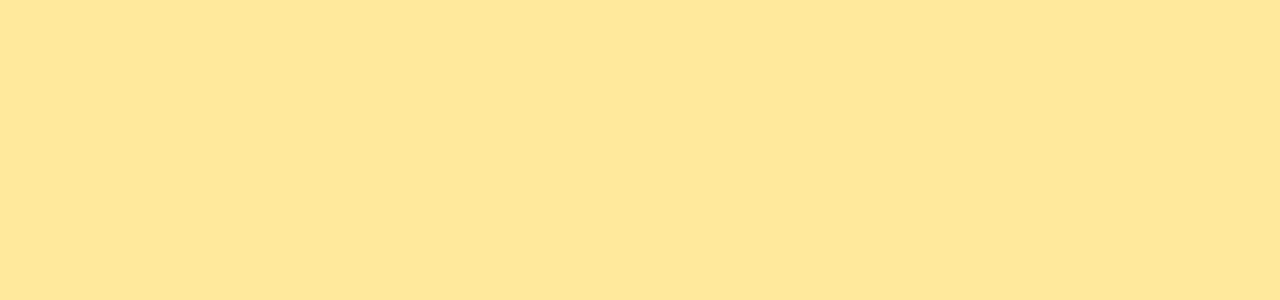
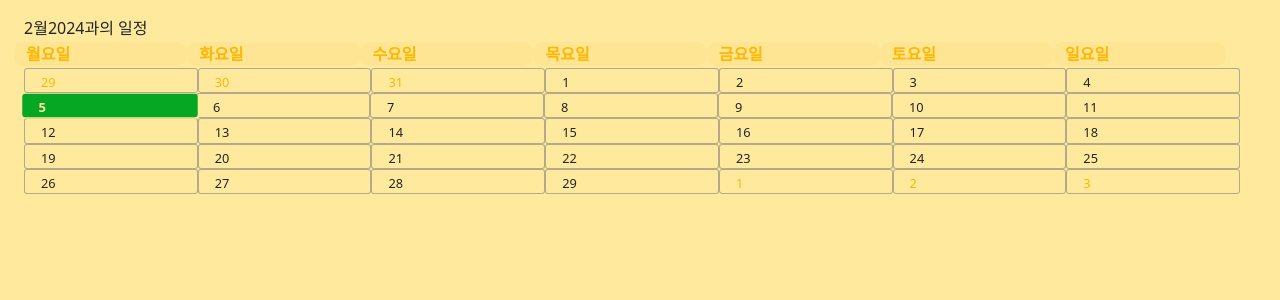
Before and after one commit to bavocadob/7lans, a React (Vite) app in the folder FRONT/7lans/: page /activity_calendar in a window 1280 px wide. Before the commit this address had no page. Shown: the top 300 px of the page. Built offline with nearby package versions, Linux system fonts and the light colour scheme; some icons are missing; a web font is replaced by a local one.

Commit message:
feat: add activityLog calendar

```diff
--- a/FRONT/7lans/src/App.jsx
+++ b/FRONT/7lans/src/App.jsx
@@ -32,6 +32,8 @@ import VolunteerGamePage from "./pages/volunteer_pages/VolunteerGamePage";
 import ChildVideoChattingPage from "./pages/child_pages/ChildVideoChattingPage";
 import ChildGamePage from "./pages/child_pages/ChildGamePage";
 import Register from "./pages/RegisterPage";
+
+import ActivityCalendar from "./components/volunteer/calendar/ActivityCalendar";
 
 // 관리자
 import AdminMainPage from "./pages/admin_pages/AdminMainPage";
@@ -72,6 +74,7 @@ function App() {
         <Route path="/whisper_letter" element={<WhisperLetter />} />
         <Route path="/volunteer_video_chatting_start" element={<VideoChattingStartPage />}/>
         <Route path="/volunteer_active_doc" element={<ActiveDoc />} />
+        <Route path="/activity_calendar" element={<ActivityCalendar />} />
         <Route path="/volunteer_whispher" element={<WhisperPage />} />
         <Route path="/volunteer_raise_egg" element={<RaiseEggPage />} />
         <Route path="/volunteer_video_chatting" element={<VideoChattingPage />}/>
--- /dev/null
+++ b/FRONT/7lans/src/components/volunteer/calendar/ActivityCalendar.jsx
@@ -0,0 +1,165 @@
+import React, { useState, useEffect } from 'react';
+import { Icon } from '@iconify/react';
+import { format, addMonths, subMonths } from 'date-fns';
+import { startOfMonth, endOfMonth, startOfWeek, endOfWeek } from 'date-fns';
+import { isSameMonth, isSameDay, addDays, parse } from 'date-fns';
+import { useNavigate } from 'react-router-dom';
+import { useDispatch, useSelector } from "react-redux";
+import axios from 'axios'
+import ReactModal from 'react-modal';
+import styled from 'styled-components';
+
+// import CommonSidePanel from '../../components/side_panels/CommonSidePanel';
+import NormalNav from '../../navs/NormalNav';
+import PostIt from '../../volunteer/post_it/PostIt';
+import SelectedPostit from '../../volunteer/post_it/SelectedPostit';
+import Modal from 'react-modal';
+import { current } from '@reduxjs/toolkit';
+
+ReactModal.setAppElement('#root');
+
+
+const RenderHeader = ({ currentMonth, prevMonth, nextMonth, child }) => {
+    return (
+        <div className="header row">
+            <div className="col col-start">
+                <span className="text">
+                    <span className="text month">
+                        {format(currentMonth, 'M')}월
+                    </span>
+                    {format(currentMonth, 'yyyy')}
+                </span>
+                <span>
+                    {child.childName}과의 일정
+                </span>
+            </div>
+            <div className="col col-end">
+                <Icon icon="bi:arrow-left-circle-fill" onClick={prevMonth} />
+                <Icon icon="bi:arrow-right-circle-fill" onClick={nextMonth} />
+            </div>
+        </div>
+    );
+};
+
+const RenderDays = () => {
+    const days = [];
+    const date = ['월요일', '화요일', '수요일', '목요일', '금요일', '토요일', '일요일'];
+
+    for (let i = 0; i < 7; i++) {
+        days.push(
+            <div className="col" key={i}>
+                {date[i]}
+            </div>,
+        );
+    }
+
+    return <div className="days row">{days}</div>;
+};
+
+
+
+const RenderCells = ({ currentMonth, selectedDate, onDateClick}) => {
+    const monthStart = startOfMonth(currentMonth);
+    const monthEnd = endOfMonth(monthStart);
+    const startDate = startOfWeek(monthStart);
+    const endDate = endOfWeek(monthEnd);
+
+    const rows = [];
+    let days = [];
+    let day = startDate;
+    let formattedDate = '';
+
+    while (day <= endDate) {
+        for (let i = 0; i < 7; i++) {
+          const cloneDay = addDays(day, 1);
+          formattedDate = format(cloneDay, 'd');
+
+          days.push(
+              <div
+                  className={`col cell ${
+                      !isSameMonth(cloneDay, monthStart)
+                          ? 'disabled'
+                          : isSameDay(cloneDay, selectedDate)
+                          ? 'selected'
+                          : format(currentMonth, 'M') !== format(cloneDay, 'M')
+                          ? 'not-valid'
+                          : 'valid'
+                  }`}
+                  key={cloneDay}
+                  onClick={() => onDateClick(cloneDay)}
+              >
+                  <span
+                      className={
+                          format(currentMonth, 'M') !== format(cloneDay, 'M')
+                              ? 'text not-valid'
+                              : ''
+                      }
+                  >
+                      {formattedDate}
+                  </span>
+              </div>,
+          );
+
+
+          day = addDays(day, 1);
+        }
+        rows.push(
+            <div className="row" key={day}>
+                {days}
+            </div>,
+        );
+        days = [];
+    }
+    return <div className="body">{rows}</div>;
+};
+
+
+const ActivityCalendar = () => {
+    const [currentMonth, setCurrentMonth] = useState(new Date());
+    const [selectedDate, setSelectedDate] = useState(new Date());
+    const [isModalOpen, setModalOpen] = useState(false); // 모달창을 제어하는 state
+    const [relationId, setRelation] = useState(1);
+
+
+    const navigate = useNavigate();
+    const currentDate = new Date();
+    const dayOfMonth = currentDate.getDate();
+    const childInfo = useSelector((state) => state.child.value)
+
+
+    const prevMonth = () => {
+        setCurrentMonth(subMonths(currentMonth, 1));
+    };
+    const nextMonth = () => {
+        setCurrentMonth(addMonths(currentMonth, 1));
+    };
+    const onDateClick = (day) => {
+
+        setSelectedDate(day);
+
+    };
+
+
+    return (
+
+            <div className="calendar">
+                <RenderHeader
+                    currentMonth={currentMonth}
+                    prevMonth={prevMonth}
+                    nextMonth={nextMonth}
+                    child={childInfo}
+                />
+                <RenderDays />
+                <RenderCells
+                    currentMonth={currentMonth}
+                    selectedDate={selectedDate}
+                    onDateClick={onDateClick}
+                />
+            </div>
+
+    );
+
+
+};
+
+export default ActivityCalendar;
--- a/FRONT/7lans/src/pages/volunteer_pages/ActiveDoc.jsx
+++ b/FRONT/7lans/src/pages/volunteer_pages/ActiveDoc.jsx
@@ -6,6 +6,7 @@ import NormalNav from "../../components/navs/NormalNav";
 import PostIt from "../../components/volunteer/post_it/PostIt";
 import SelectedPostit from "../../components/volunteer/post_it/SelectedPostit";
 import ActiveDocs from "../../components/volunteer/active_docs/AcitveDocs";
+import ActivityCalendar from "../../components/volunteer/calendar/ActivityCalendar";
 
 const ActiveDoc = () => {
   return (
@@ -45,7 +46,8 @@ const ActiveDoc = () => {
               }}
             >
               {/* 활동일지 */}
-              <ActiveDocs />
+              {/* <ActiveDocs /> */}
+              <ActivityCalendar/>
             </div>
             <div
               style={{ width: "10%", backgroundColor: "rgb(255, 226, 123)" }}
```
